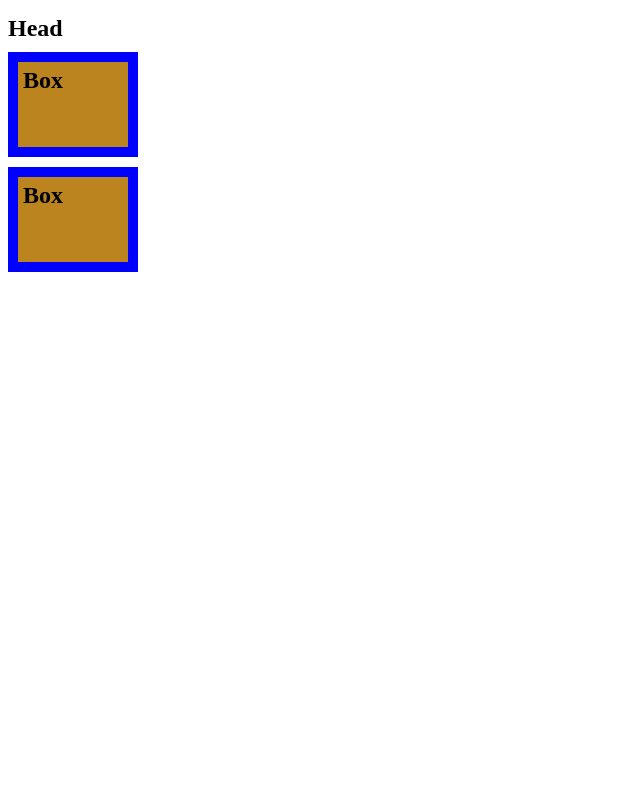
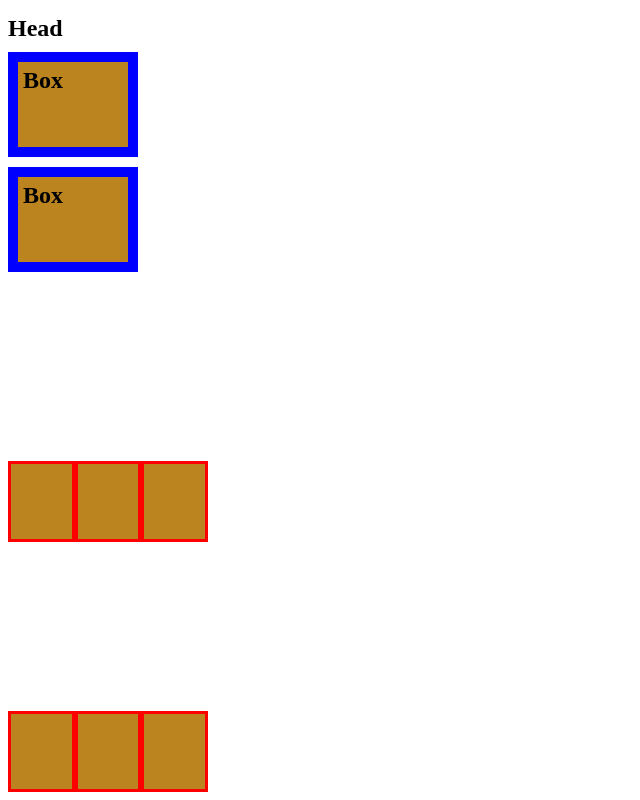
Before and after one commit to fizzyjosh555/WebStuff, a plain HTML site: page HTML/CSS/CSSRef.html in a window 1280 px wide. Shown: the part 859-1659 px from the top of the page, without its empty margins (0-640 px from the left). Before the commit the page ends 1151 px from the top, so only its background shows below. Drawn offline with Linux system fonts and the light colour scheme.

Commit message:
CSS flexbox stuff

```diff
--- a/HTML/CSS/CSSRef.html
+++ b/HTML/CSS/CSSRef.html
@@ -37,6 +37,17 @@
 			<div class="boxClass">Box</div>
 			<div class="boxClass">Box</div>
 		</h2>
+
+		<div class="container" id="flextest">
+			<div class="box"></div>
+			<div class="box"></div>
+			<div class="box"></div>
+		</div>
+		<div class="container" id="flextest">
+			<div class="box"></div>
+			<div class="box"></div>
+			<div class="box"></div>
+		</div>
 	</body>
 	<footer>
 
--- a/HTML/CSS/CSSTestSheet.css
+++ b/HTML/CSS/CSSTestSheet.css
@@ -90,6 +90,24 @@ The greater vertical margin is taken, whereas horizontal margins are added
     position: relative;
 }
 
+.container{
+    height: 250px;
+    width: 200px;
+    display: flex;
+}
+
+.box{
+    display: inline-block;
+    background-color: rgb(187, 132, 30);
+    border: 3px solid red;
+    width: 100px;
+    height: 75px;
+}
+
+#flextest{
+    justify-content: space-around;
+    align-items: flex-end;
+}
 
 /*
 ---------------------------
```
